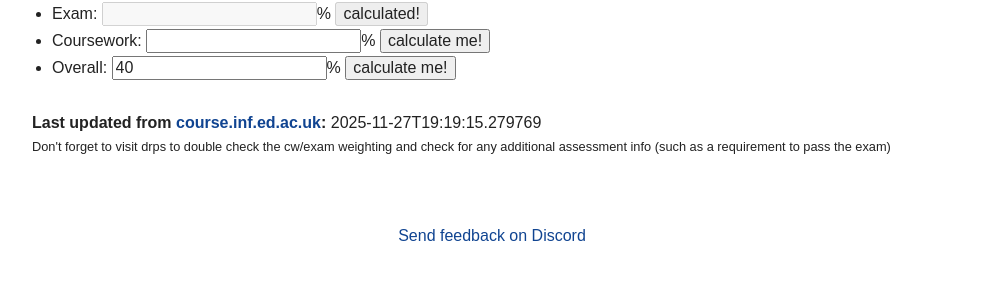
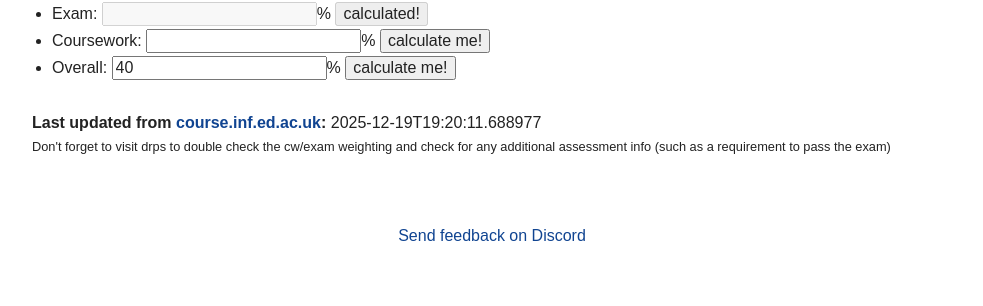
Before and after one commit to compsoc-edinburgh/betterinformatics, a Jekyll site: the page built from _pages/calculator.html, in a window 1280 px wide. Shown: the part 657-963 px from the top of the page, without its empty margins (148-1131 px from the left). Built offline with Jekyll 4.4.1, drawn with Linux system fonts in a browser that asks for light colours.

Commit message:
Automatically update courses.yml

```diff
--- a/_data/courses.yml
+++ b/_data/courses.yml
@@ -1,9 +1,9 @@
 # This document was automatically generated
 # using data from http://course.inf.ed.ac.uk
 #
-# Last update: Unknown (assuming now: 2025-11-27 19:19:15.279769)
+# Last update: Unknown (assuming now: 2025-12-19 19:20:11.688977)
 
-last_update: '2025-11-27T19:19:15.279769'
+last_update: '2025-12-19T19:20:11.688977'
 list:
   acp:
     acronym: ACP
@@ -1520,7 +1520,7 @@ list:
     year: P
   rrl:
     acronym: RRL
-    course_url: https://course.inf.ed.ac.uk/rrl
+    course_url: null
     credits: 20
     cw_exam_ratio:
     - 30
```
